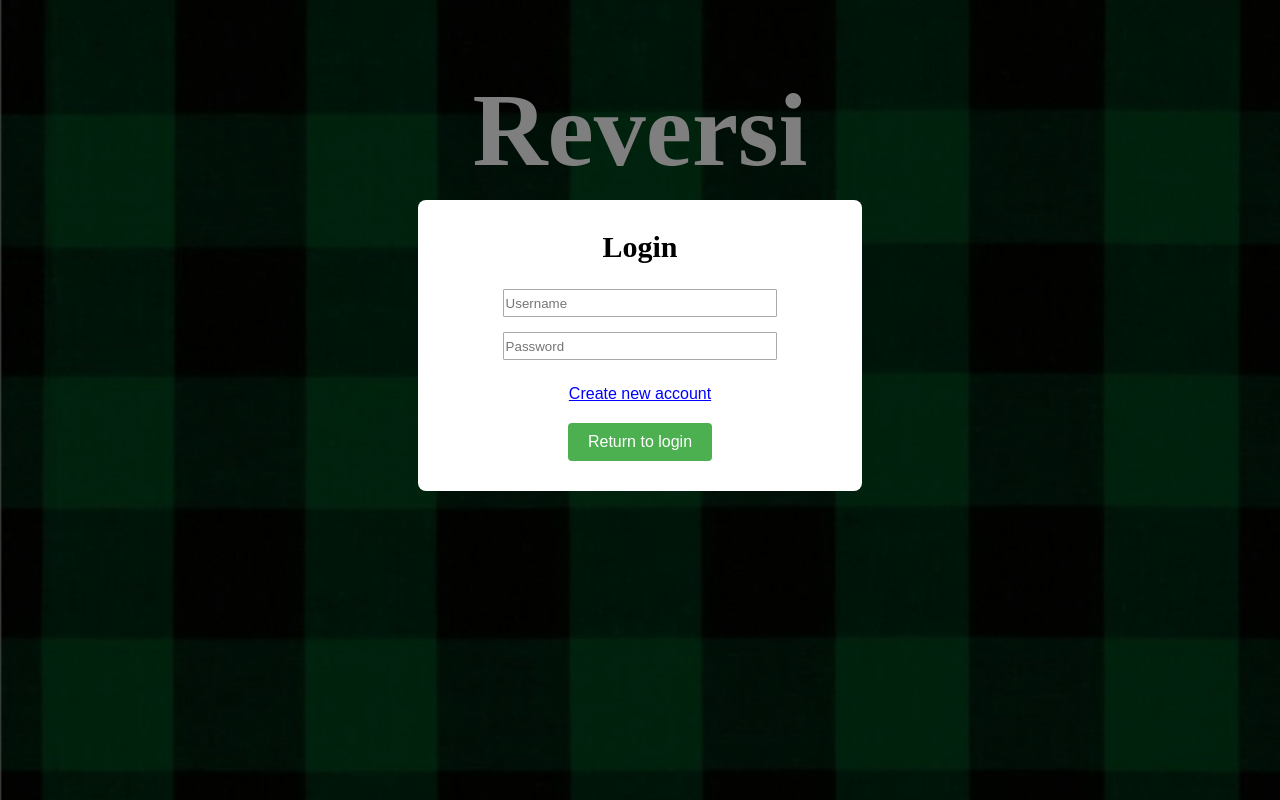
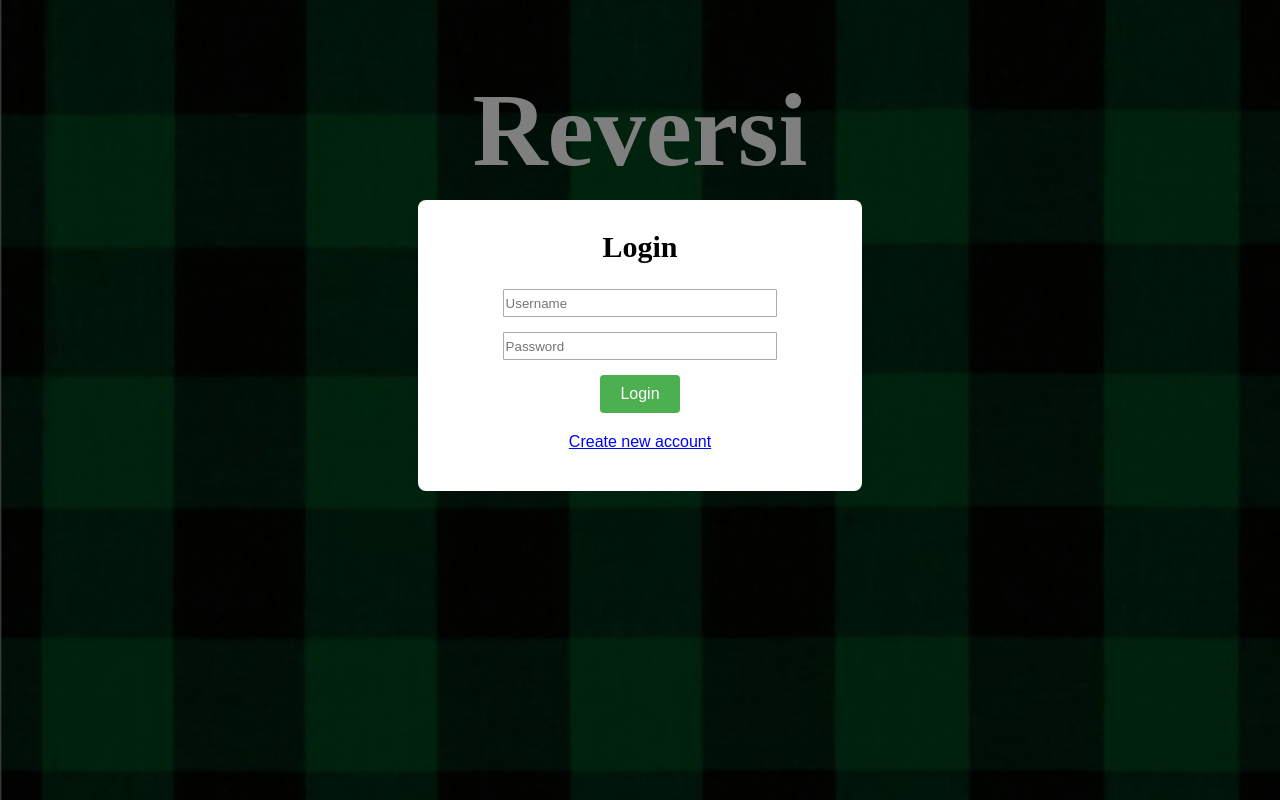
Before and after one commit to MushyTaro/MushyTaro.github.io, a React (Vite) app: page / in a window 1280 px wide. Built offline with nearby package versions, Linux system fonts and the light colour scheme; no server answers.

Commit message:
fix: update popup buttons

```diff
--- a/src/components/MainPagePopup.tsx
+++ b/src/components/MainPagePopup.tsx
@@ -48,11 +48,11 @@ const MainPagePopup: React.FC<PopupProps> = ({
           </span>
         )}
         <div className="main-page-popup-content__button-group">
+          <button type="submit" className="main-page-popup__end-button">
+            {ctaType === "register" ? "Create new account" : "Login"}
+          </button>
           <button type="button" className="main-page-popup__end-button--route" onClick={handleChangeForm}>
-            {ctaType === "register" ? "Login" : "Create new account"}
-          </button>
-          <button type="submit" className="main-page-popup__end-button">
-            {ctaType === "register" ? "Create new account" : "Return to login"}
+            {ctaType === "register" ? "Return to login" : "Create new account"}
           </button>
         </div>
       </form>
```
